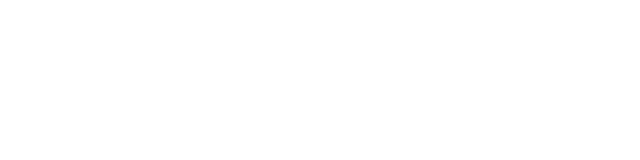
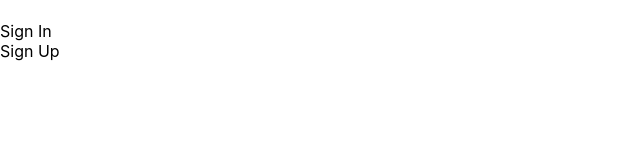
Before and after one commit to namanmodani/commutio, a Next.js app: page / in a window 1280 px wide. Shown: the top 160 px of the page, without its empty margins (0-640 px from the left). Built offline with nearby package versions, Linux system fonts and the light colour scheme.

Commit message:
button + step-button config

```diff
--- a/components/button.tsx
+++ b/components/button.tsx
@@ -0,0 +1,43 @@
+import { border, width } from "@mui/system";
+import React, { FunctionComponent } from "react";
+import { Button } from "react-bootstrap";
+
+const style = {
+
+    width: '',
+    height: '',
+
+    background: '#',
+    border: '',
+    fontFamily: "",
+    fontStyle: '',
+    fontWeight: '',
+    fontSize: '',
+    borderRadius: '',
+    textTransform: '',
+    textAlign: "",
+    color: '',
+    marginTop: "",
+    outline: '',
+    boxShadow: ""
+
+} as React.CSSProperties;
+
+
+const GeneralButton: FunctionComponent<{ name: string, className?: string, href?: string, onclick?: any, type?: string }> = props => {
+
+    const type = props.type === "button" || props.type === "submit" || props.type === "reset" || props.type === undefined ? props.type : undefined;
+    return (
+        <Button
+            className = {props.className}
+            href = {props.href}
+            onClick = {() => props.onclick}
+            type = {type}
+            style = {style}
+        >
+            <p style = {{ margin: "auto" }}>{props.name}</p>
+        </Button >
+    );
+}
+
+export default GeneralButton;
--- a/package.json
+++ b/package.json
@@ -9,9 +9,13 @@
     "lint": "next lint"
   },
   "dependencies": {
+    "@mui/material": "^5.6.1",
+    "@types/react-bootstrap": "^0.32.29",
+    "mui": "^0.0.1",
     "next": "12.1.5",
     "react": "18.0.0",
     "react-dom": "18.0.0",
+    "styled-components": "^5.3.5",
     "yarn": "^1.22.18"
   },
   "devDependencies": {
--- a/pages/index.tsx
+++ b/pages/index.tsx
@@ -1,15 +1,40 @@
+import type { NextPage } from 'next'
 import Head from 'next/head'
 import Image from 'next/image'
 import styles from '../styles/Home.module.css'
+import { Button, Col } from "react-bootstrap";
+import { fontGrid } from '@mui/material/styles/cssUtils';
+import styled from 'styled-components';
+import StepButton from '../components/step-button';
+import GeneralButton from '../components/button';
+import { stepButtonClasses } from '@mui/material';
 
-export default function Home() {
+const Home: NextPage = () => {
   return (
-    <div className={styles.container}>
-      <Head>
-        <title>Create Next App</title>
-        <meta name="description" content="Generated by create next app" />
-        <link rel="icon" href="/favicon.ico" />
-      </Head>
-    </div>
+
+      <div>
+          <div >
+              <h1 style = {{
+                  paddingTop: "",
+                  fontSize: "",
+                  color: "",
+                  fontWeight: "",
+                  fontFamily: '',
+              }}>
+              </h1>
+
+              <Col>
+                  <div>
+                      <GeneralButton name = "Sign In" href = '/login'/>
+                  </div>
+                  <div>
+                      <GeneralButton name = "Sign Up" href = '/signup'/>
+                  </div>
+              </Col>
+
+          </div>
+      </div>
   )
 }
+
+export default Home;
```
Also changed, not shown: components/step-button.tsx (+48 -0 lines), 2 other files (tests, documents, lock files or other folders).
